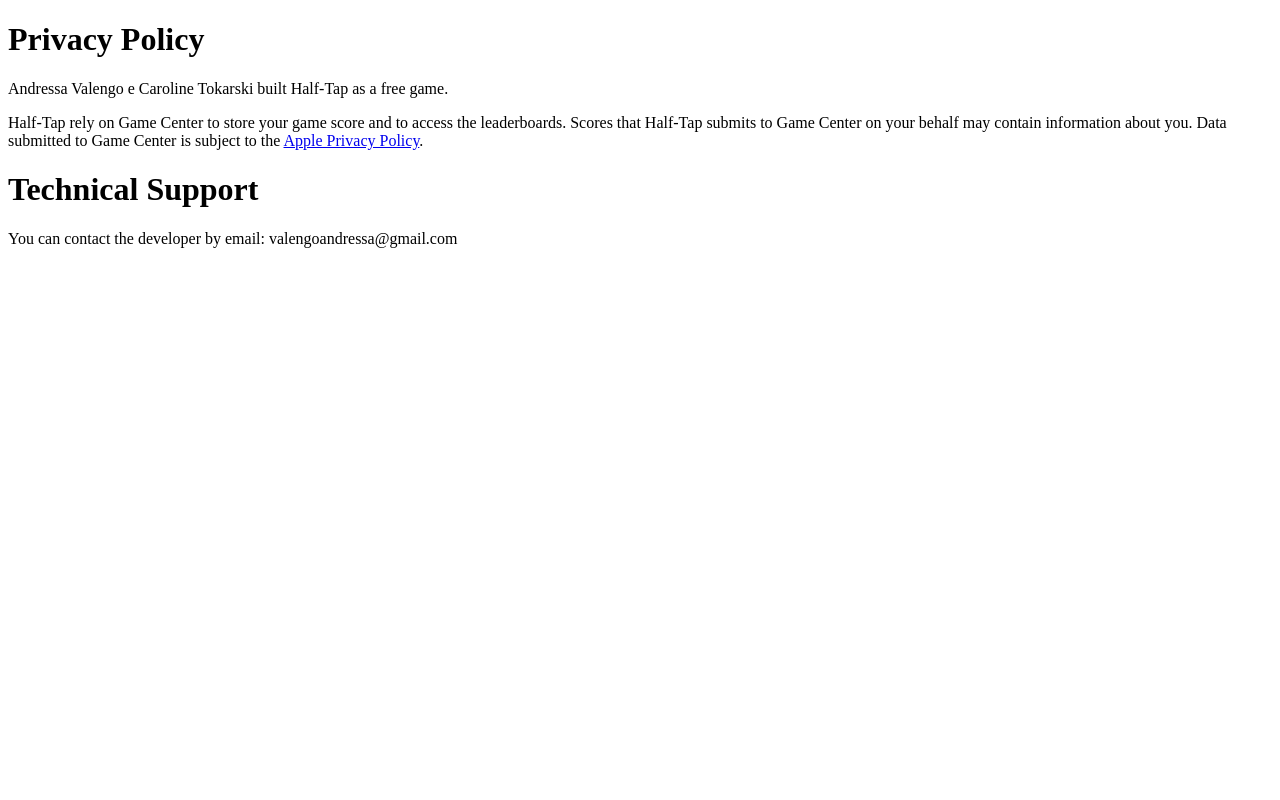
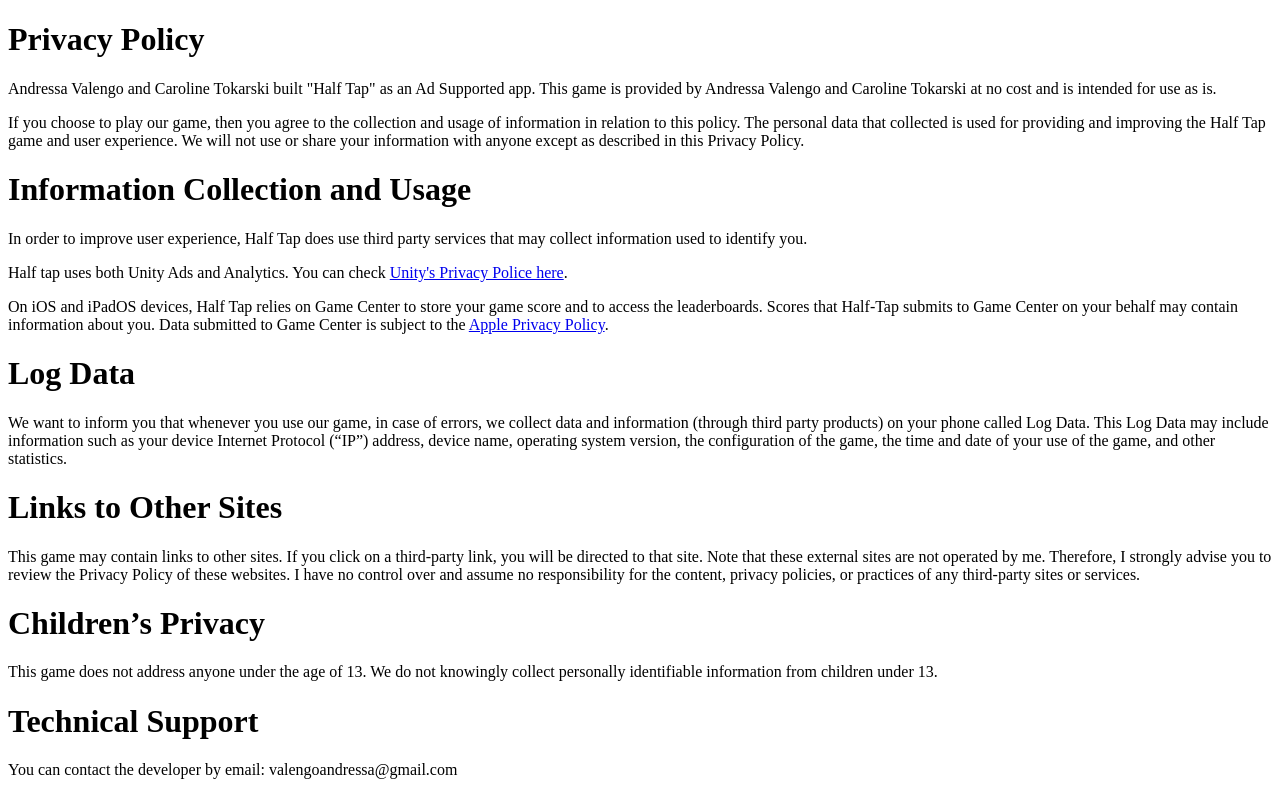
Before and after one commit to valengo/half-tap-pp, a plain HTML site: page index.html in a window 1280 px wide. Drawn offline with Linux system fonts and the light colour scheme.

Commit message:
Update index.html

```diff
--- a/index.html
+++ b/index.html
@@ -3,11 +3,38 @@
 <body>
 
 <h1>Privacy Policy</h1>
-<p>Andressa Valengo e Caroline Tokarski built Half-Tap as a free game.</p>
+<p>Andressa Valengo and Caroline Tokarski built "Half Tap" as an Ad Supported app.
+   This game is provided by Andressa Valengo and Caroline Tokarski at no cost and is intended for use as is.</p>
 
-<p>Half-Tap rely on Game Center to store your game score and to access the leaderboards.
+<p>If you choose to play our game, then you agree to the collection and usage of information in relation to this policy.
+ The personal data that collected is used for providing and improving the Half Tap game and user experience.
+  We will not use or share your information with anyone except as described in this Privacy Policy.</p>
+
+<h1>Information Collection and Usage</h1>
+<p>In order to improve user experience, Half Tap does use third party services that may collect information used
+  to identify you.</p>
+
+<p>Half tap uses both Unity Ads and Analytics. You can check <a href="https://unity3d.com/legal/privacy-policy">Unity's Privacy Police here</a>.</p>
+
+<p>On iOS and iPadOS devices, Half Tap relies on Game Center to store your game score and to access the leaderboards.
   Scores that Half-Tap submits to Game Center on your behalf may contain information about you.
   Data submitted to Game Center is subject to the <a href="https://www.apple.com/legal/internet-services/itunes/gamecenter/">Apple Privacy Policy</a>.
+
+<h1>Log Data</h1>
+<p>We want to inform you that whenever you use our game, in case of errors, we collect data
+  and information (through third party products) on your phone called Log Data. This Log Data may include
+  information such as your device Internet Protocol (“IP”) address, device name, operating system version,
+  the configuration of the game, the time and date of your use of the game, and other statistics.</p>
+
+ <h1>Links to Other Sites</h1>
+<p>This game may contain links to other sites. If you click on a third-party link, you will be directed to that site.
+  Note that these external sites are not operated by me. Therefore, I strongly advise you to
+  review the Privacy Policy of these websites. I have no control over and assume no responsibility for the content,
+  privacy policies, or practices of any third-party sites or services.</p>
+
+<h1>Children’s Privacy</h1>
+<p>This game does not address anyone under the age of 13. We do not knowingly collect personally identifiable
+  information from children under 13.</p>
 
 <h1>Technical Support</h1>
 You can contact the developer by email: valengoandressa@gmail.com
```
